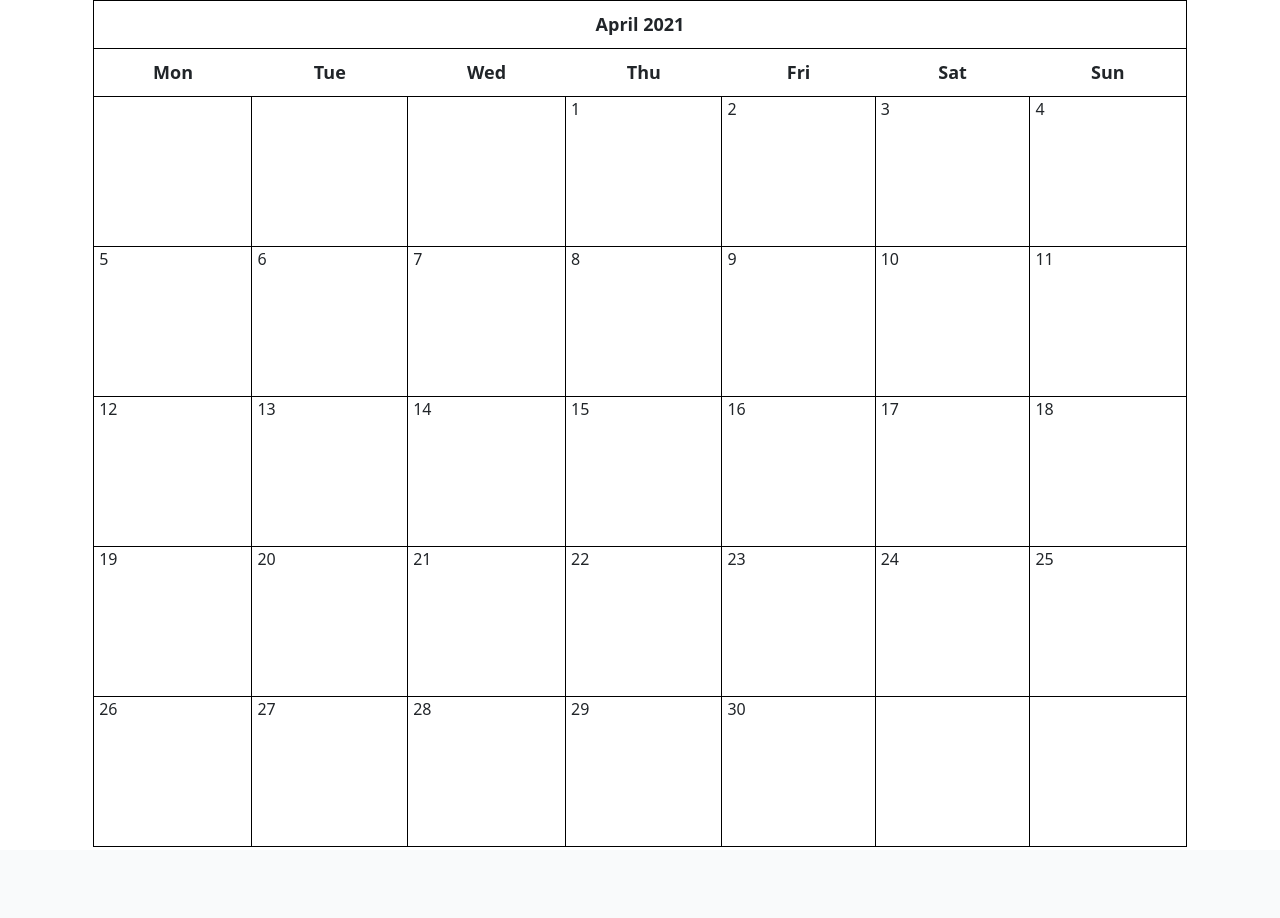
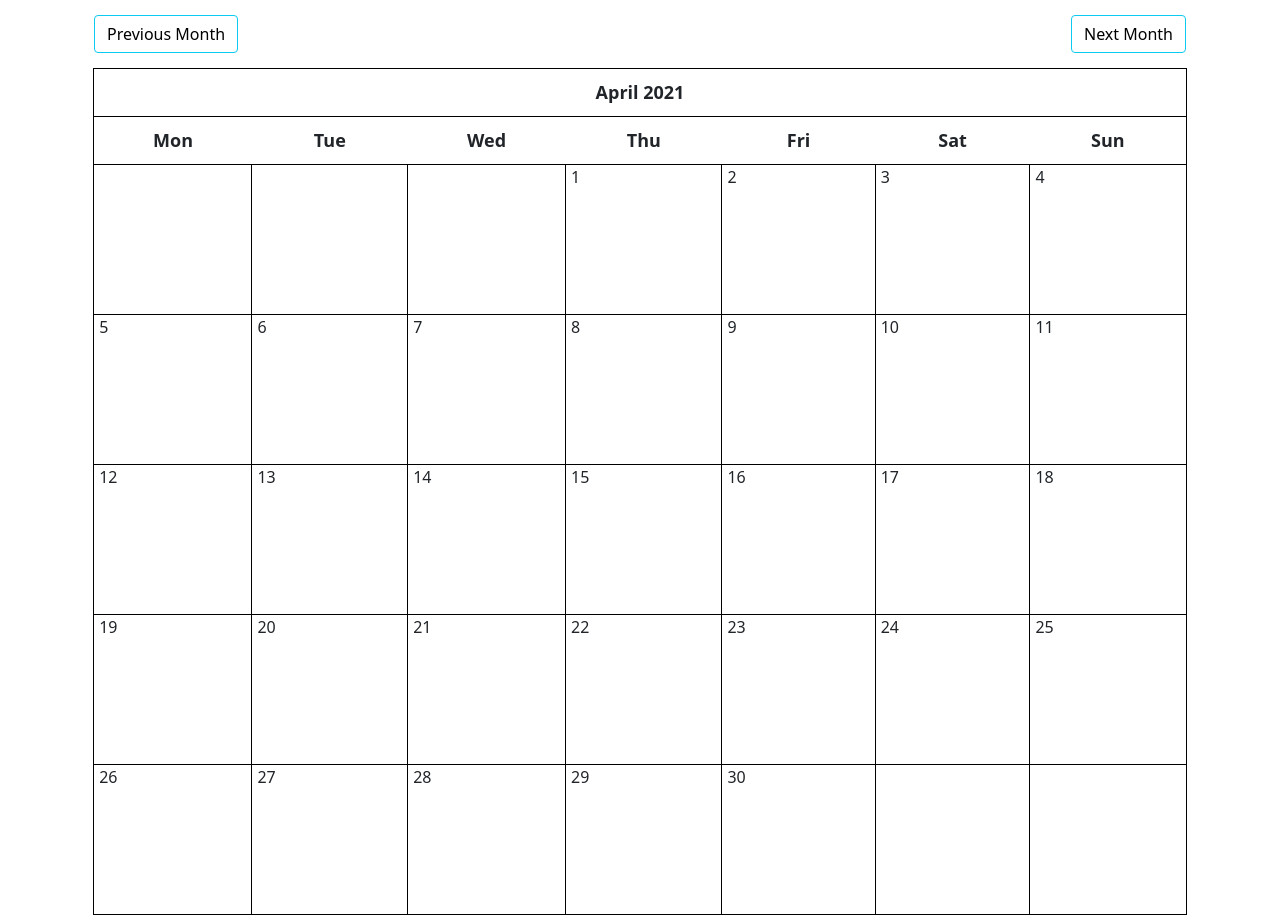
Before and after one commit to cobyc15/uvacampusmap, a Django app: page /myprofile/schedule/ in a window 1280 px wide. Shown: the part 62-980 px from the top of the page. Before the commit the page ends 909 px from the top, so only its background shows below. Run offline with Django 3.2, Linux system fonts and the light colour scheme; data that the repository does not hold is empty; some libraries are stand-ins or nearby versions.

Commit message:
Schedule With Events

```diff
--- a/map/static/maps/nav-style.css
+++ b/map/static/maps/nav-style.css
@@ -54,3 +54,35 @@ ul {
 a {
   color: #17a2b8;
 }
+
+.left {
+  float: left;
+}
+
+.right {
+  float: right;
+}
+
+.btn {
+  outline: none;
+  color: black;
+  background-color: transparent;
+  box-shadow: 0 0 0 0;
+}
+
+.clearfix {
+  margin: 15px;
+}
+
+.form {
+  margin: auto;
+}
+
+.form input, .form select, .form textarea {
+  border-radius: 5px;
+  border: 1px solid #17a2b8;
+  outline: none;
+  background: none;
+  padding: 5px;
+  width: 100%;
+}
--- a/schedule/models.py
+++ b/schedule/models.py
@@ -1,7 +1,13 @@
 from django.db import models
+from django.urls import reverse
+
 
 class Event(models.Model):
     title = models.CharField(max_length=200)
     description = models.TextField()
     start_time = models.DateTimeField()
     end_time = models.DateTimeField()
+    @property
+    def get_html_url(self):
+        url = reverse('schedule:event_edit', args=(self.id,))
+        return f'<a href="{url}"> {self.title} </a>'
--- a/schedule/templates/schedule/schedule.html
+++ b/schedule/templates/schedule/schedule.html
@@ -1,5 +1,9 @@
 {% extends 'schedule/base.html' %}
 
 {% block content %}
+<div class="clearfix">
+	<a class="btn btn-info left" href="{% url 'schedule:schedule' %}?{{ prev_month }}"> Previous Month </a>
+	<a class="btn btn-info right" href="{% url 'schedule:schedule' %}?{{ next_month }}"> Next Month </a>
+</div>
 {{ calendar }}
 {% endblock %}
--- a/schedule/urls.py
+++ b/schedule/urls.py
@@ -4,5 +4,7 @@ from . import views
 app_name = 'schedule'
 urlpatterns = [
     url(r'^index/$', views.index, name='index'),
-    url(r'^schedule/$', views.CalendarView.as_view(), name='schedule')
+    url(r'^schedule/$', views.CalendarView.as_view(), name='schedule'),
+    url(r'^event/new/$', views.event, name='event_new'),
+    url(r'^event/edit/(?P<event_id>\d+)/$', views.event, name='event_edit'),
 ]
--- a/schedule/utils.py
+++ b/schedule/utils.py
@@ -14,7 +14,7 @@ class Calendar(HTMLCalendar):
 		events_per_day = events.filter(start_time__day=day)
 		d = ''
 		for event in events_per_day:
-			d += f'<li> {event.title} </li>'
+			d += f'<li> {event.get_html_url} </li>'
 
 		if day != 0:
 			return f"<td><span class='date'>{day}</span><ul> {d} </ul></td>"
--- a/schedule/views.py
+++ b/schedule/views.py
@@ -1,15 +1,14 @@
+from datetime import timedelta
+from datetime import date
+import calendar
 from django.shortcuts import render
 from django.http import HttpResponse
-
-# Create your views here.
-
-from datetime import datetime
-from django.shortcuts import render
-from django.http import HttpResponse
+from django.http import HttpResponseRedirect
 from django.views import generic
 from django.utils.safestring import mark_safe
-
+from django.shortcuts import get_object_or_404
 from .models import *
+from .forms import EventForm
 from .utils import Calendar
 
 def index(request):
@@ -18,16 +17,12 @@ def index(request):
 class CalendarView(generic.ListView):
     model = Event
     template_name = 'schedule/schedule.html'
-
     def get_context_data(self, **kwargs):
         context = super().get_context_data(**kwargs)
-
-        # use today's date for the calendar
-        d = get_date(self.request.GET.get('day', None))
-
-        # Instantiate our calendar class with today's year and date
+        d = get_date(self.request.GET.get('month', None))
+        context['prev_month'] = prev_month(d)
+        context['next_month'] = next_month(d)
         schedule = Calendar(d.year, d.month)
-
         # Call the formatmonth method, which returns our calendar as a table
         html_schedule = schedule.formatmonth(withyear=True)
         context['calendar'] = mark_safe(html_schedule)
@@ -37,4 +32,30 @@ def get_date(req_day):
     if req_day:
         year, month = (int(x) for x in req_day.split('-'))
         return date(year, month, day=1)
-    return datetime.today()
+    return date.today()
+
+def prev_month(d):
+    first = d.replace(day=1)
+    prev_month = first - timedelta(days=1)
+    month = 'month=' + str(prev_month.year) + '-' + str(prev_month.month)
+    return month
+
+def next_month(d):
+    days_in_month = calendar.monthrange(d.year, d.month)[1]
+    last = d.replace(day=days_in_month)
+    next_month = last + timedelta(days=1)
+    month = 'month=' + str(next_month.year) + '-' + str(next_month.month)
+    return month
+
+def event(request, event_id=None):
+    instance = Event()
+    if event_id:
+        instance = get_object_or_404(Event, pk=event_id)
+    else:
+        instance = Event()
+
+    form = EventForm(request.POST or None, instance=instance)
+    if request.POST and form.is_valid():
+        form.save()
+        return HttpResponseRedirect(reverse('schedule:schedule'))
+    return render(request, 'schedule/event.html', {'form': form})
```
Also changed, not shown: schedule/forms.py (added, +18 -0 lines), schedule/static/schedule/css/schedulestyles.css (+32 -0 lines), schedule/templates/schedule/event.html (added, +19 -0 lines).
